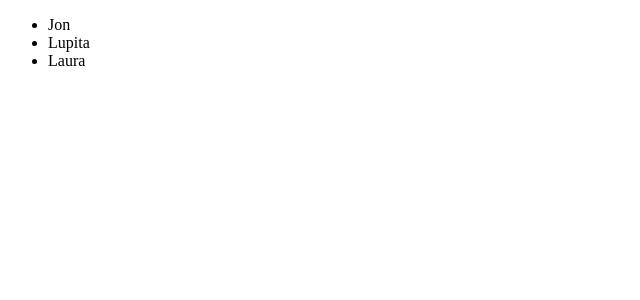
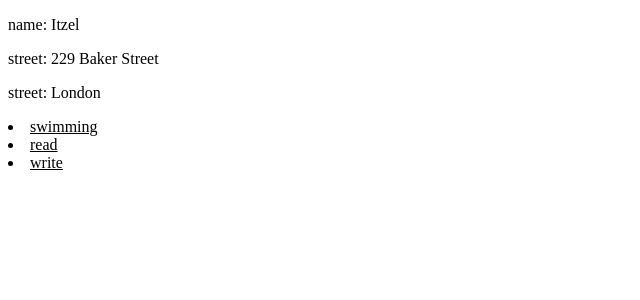
Before and after one commit to itzelJimenez/angular_first_steps, an Angular app: page / in a window 1280 px wide. Shown: the top 300 px of the page, without its empty margins (0-640 px from the left). Built offline with nearby package versions, Linux system fonts and the light colour scheme.

Commit message:
add component with typescript

```diff
--- a/src/app/app.component.html
+++ b/src/app/app.component.html
@@ -1,5 +1,8 @@
-<ul *ngIf='active'>
-  <li *ngFor='let user of users'>
-    {{ user }}
-  </li>
-</ul>
+<div>
+  <p>name: {{ name }}</p>
+  <p>street: {{ address.street }}</p>
+  <p>street: {{ address.city }}</p>
+  <u>
+    <li *ngFor='let hobby of hobbies'>{{ hobby }}</li>
+  </u>
+</div>
--- a/src/app/app.component.ts
+++ b/src/app/app.component.ts
@@ -6,6 +6,20 @@ import { Component } from '@angular/core';
   styleUrls: ['./app.component.css']
 })
 export class AppComponent {
-  users = ['Jon', 'Lupita', 'Laura'];
-  active = true;
+  name: string = 'Itzel';
+  age: number;
+  address: {
+    street: string;
+    city: string;
+  };
+  hobbies: string[];
+
+  constructor() {
+    this.age = 28;
+    this.address = {
+      street: '229 Baker Street',
+      city: 'London'
+    };
+    this.hobbies = ['swimming', 'read', 'write']
+  }
 }
--- a/src/app/app.module.ts
+++ b/src/app/app.module.ts
@@ -5,12 +5,14 @@ import { AppRoutingModule } from './app-routing.module';
 import { AppComponent } from './app.component';
 import { HelloWorld } from './firstcomponent/firstcomponent';
 import { SecondComponentComponent } from './second-component/second-component.component';
+import { UserComponent } from './user/user.component';
 
 @NgModule({
   declarations: [
     AppComponent,
     HelloWorld,
-    SecondComponentComponent
+    SecondComponentComponent,
+    UserComponent
   ],
   imports: [
     BrowserModule,
--- /dev/null
+++ b/src/app/user/user.component.html
@@ -0,0 +1,3 @@
+<li>
+  {{ nameuser }}
+</li>
--- /dev/null
+++ b/src/app/user/user.component.ts
@@ -0,0 +1,16 @@
+import { Component, OnInit, Input } from '@angular/core';
+
+@Component({
+  selector: 'app-user',
+  templateUrl: './user.component.html',
+  styleUrls: ['./user.component.css']
+})
+export class UserComponent implements OnInit {
+  @Input() nameuser: Text;
+
+  constructor() { }
+
+  ngOnInit() {
+  }
+
+}
```
Also changed, not shown: src/app/user/user.component.css (added), 1 other file (tests, documents, lock files or other folders).
